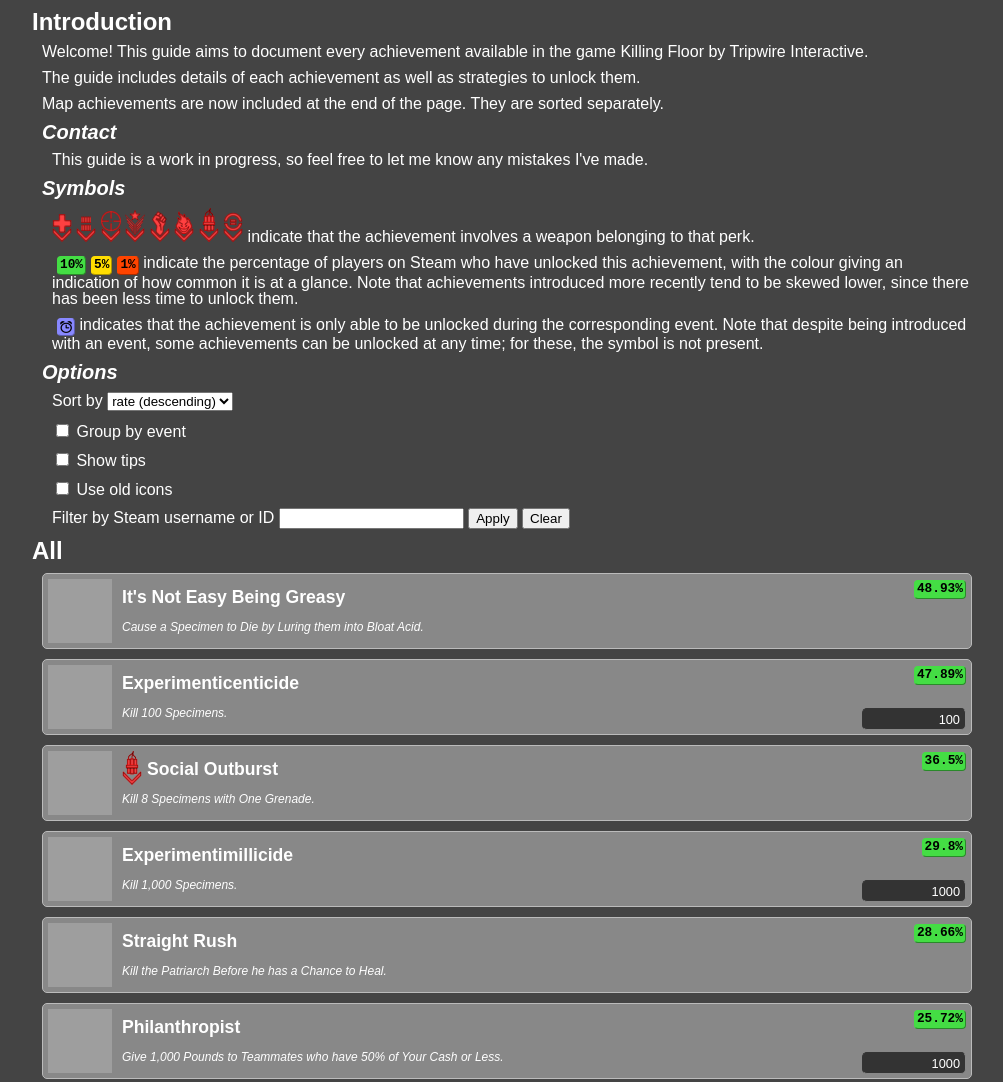
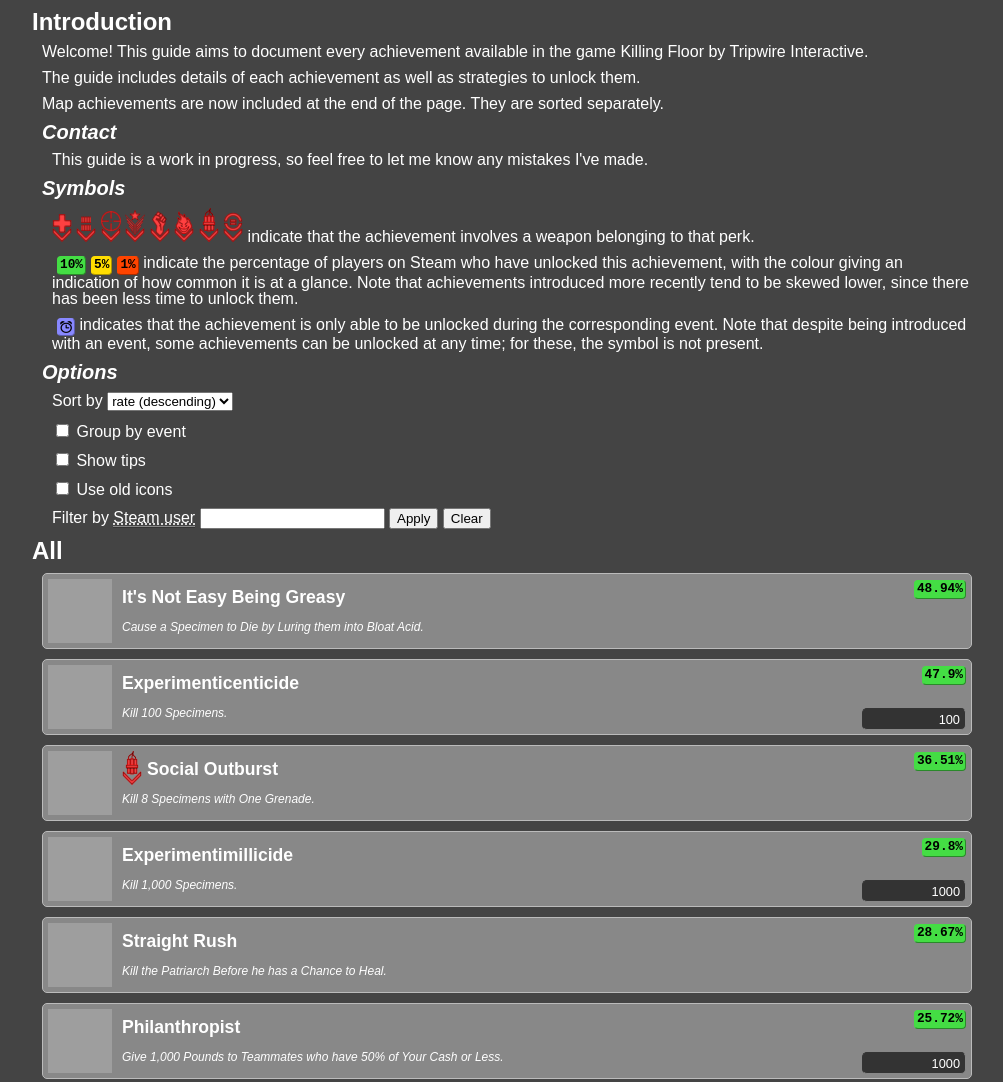
Before and after one commit to DuBistKomisch/kfag, a plain HTML site: page index.html in a window 1280 px wide. Shown: the top 1082 px of the page, without its empty margins (128-1131 px from the left). Drawn offline with nearby package versions, Linux system fonts and the light colour scheme; grey boxes are pictures that could not be loaded.

Commit message:
Made filtering more user friendly

```diff
--- a/data.json
+++ b/data.json
@@ -9,7 +9,7 @@
         "icon": "83869d3f15ce7afe4ae829c1f1a96f61c8e17e1a",
         "name": "It's Not Easy Being Greasy",
         "description": "Cause a Specimen to Die by Luring them into Bloat Acid.",
-        "rate": 48.93
+        "rate": 48.94
       },
       {
         "id": "experimenticenticide",
@@ -17,7 +17,7 @@
         "icon": "7595469134375f7694cc2d29c95058eabb3e42d2",
         "name": "Experimenticenticide",
         "description": "Kill 100 Specimens.",
-        "rate": 47.89,
+        "rate": 47.9,
         "max": 100,
         "count": "kills"
       },
@@ -27,7 +27,7 @@
         "icon": "600d69cd647857320befc6b5f35fa61467563f34",
         "name": "Social Outburst",
         "description": "Kill 8 Specimens with One Grenade.",
-        "rate": 36.5,
+        "rate": 36.51,
         "perk": "demolition"
       },
       {
@@ -46,7 +46,7 @@
         "icon": "5d3066e2f58125db0e26e100fc8afea2b9d8083c",
         "name": "Straight Rush",
         "description": "Kill the Patriarch Before he has a Chance to Heal.",
-        "rate": 28.66
+        "rate": 28.67
       },
       {
         "id": "philanthropist",
@@ -104,7 +104,7 @@
         "icon": "e2eb0364ae4ff41954ecc542605cbc8de222b586",
         "name": "Too Close For Comfort",
         "description": "Finish off a Fleshpound using a Melee Attack.",
-        "rate": 16.27,
+        "rate": 16.26,
         "perk": "berserker"
       },
       {
@@ -122,7 +122,7 @@
         "icon": "25ba09203237cd47b92233374d7bd5c7eccbcbab",
         "name": "Quarter Pounder With Ease",
         "description": "Turn 5 Fleshpounds into Giblets.",
-        "rate": 13.14,
+        "rate": 13.13,
         "max": 5,
         "count": "gibbedfleshpounds",
         "perk": "demolition"
@@ -133,7 +133,7 @@
         "icon": "8398bea0b74eb748a996177ac0b6306df5f40134",
         "name": "Getting Chunky",
         "description": "Obliterate 10 Zeds at once with the Pipe Bomb.",
-        "rate": 12.85,
+        "rate": 12.84,
         "perk": "demolition"
       },
       {
@@ -142,7 +142,7 @@
         "icon": "ffd6dae0c00e35e453c9655b7aba2b73083b75da",
         "name": "Fascist Dietitian",
         "description": "Kill 200 Bloats.",
-        "rate": 12.82,
+        "rate": 12.81,
         "max": 200,
         "count": "bloatkills"
       },
@@ -183,7 +183,7 @@
         "icon": "ad2be44ea13470264e1a7038a8839304ea4addd2",
         "name": "Flaming Hell, That was Close",
         "description": "As Firebug, kill the Husk with the Flamethrower before he hurts anyone.",
-        "rate": 11.37,
+        "rate": 11.36,
         "perk": "firebug"
       },
       {
@@ -203,7 +203,7 @@
         "icon": "312934b98ddaa4b5a841369fdb6aca046e927a05",
         "name": "Experimentilottacide",
         "description": "Kill 10,000 Specimens.",
-        "rate": 10.68,
+        "rate": 10.67,
         "max": 10000,
         "count": "kills"
       },
@@ -213,7 +213,7 @@
         "icon": "d1df5ec9cfaf0f851dd0783126a7fe6af114753b",
         "name": "Thin-Ice Pirouette",
         "description": "Complete 10 Waves when the Rest of your Team has Died.",
-        "rate": 7.05,
+        "rate": 7.04,
         "max": 10,
         "count": "solesurvivorwaves"
       },
@@ -223,7 +223,7 @@
         "icon": "cdd3ccb8acf79c79beb5ee79f039c1cabe20bb5b",
         "name": "Master Surgeon",
         "description": "As a Medic, Kill 8 Specimens using a Knife in a Single Wave.",
-        "rate": 6.52,
+        "rate": 6.51,
         "perk": "medic"
       },
       {
@@ -243,7 +243,7 @@
         "icon": "f40990e0d352bc19d2a4f26ee27ac2a501848893",
         "name": "Bitter Irony",
         "description": "Kill 2 Scrakes with a Chainsaw in a Single Wave.",
-        "rate": 5.06,
+        "rate": 5.05,
         "perk": "berserker"
       },
       {
@@ -252,7 +252,7 @@
         "icon": "223e39afb698e436a76d945f81bf583940ded108",
         "name": "Healing Touch",
         "description": "Heal 200 teammates with the MP7's medication dart.",
-        "rate": 4.74,
+        "rate": 4.73,
         "max": 200,
         "count": "teammateshealedwithmp7",
         "perk": "medic"
@@ -400,7 +400,7 @@
             "icon": "366d6ee5bd659841507fc9fd5de687ef1eeb92a5",
             "name": "Uber Tuber",
             "description": "Expensive but delicious! Brought to you by Dr. Dougley and Lord Ned.",
-            "rate": 1.19,
+            "rate": 1.2,
             "event": true,
             "tips": [
               "Buy the Potato weapon which costs £70,000.",
@@ -426,7 +426,7 @@
             "icon": "100321aa0c3c48f153dd75a0a9a18252f2701c93",
             "name": "Ringmaster",
             "description": "Kill the \"Ring Leader\" (Circus Patriarch)",
-            "rate": 15.71,
+            "rate": 15.77,
             "event": true
           },
           {
@@ -435,7 +435,7 @@
             "icon": "b9c697a092c9a9882499f007b24b9397a915bd0e",
             "name": "Clearing Clown Alley",
             "description": "Kill 5 Circus Bloats in one game.",
-            "rate": 14.09,
+            "rate": 14.13,
             "event": true
           },
           {
@@ -444,7 +444,7 @@
             "icon": "2bd28a76c391a7c31a0a98e4d316503fccf5b823",
             "name": "Small Hands",
             "description": "Kill 3 Circus Clots in a wave with the Lever Action Rifle.",
-            "rate": 13.82,
+            "rate": 13.86,
             "event": true,
             "perk": "sharpshooter"
           },
@@ -454,7 +454,7 @@
             "icon": "e4b458bc9b18e0f769c63697f095cfb84b7894cb",
             "name": "Sparring with a Master",
             "description": "Kill a Circus Gorefast with a Melee weapon.",
-            "rate": 12.45,
+            "rate": 12.48,
             "event": true,
             "perk": "berserker"
           },
@@ -464,7 +464,7 @@
             "icon": "9c39b2960ec8e72f2479e90b35b44fe6cdc60ad5",
             "name": "Seeing Double",
             "description": "Kill 5 Circus Crawlers with a Bullpup in one wave.",
-            "rate": 8.86,
+            "rate": 8.88,
             "event": true,
             "perk": "commando"
           },
@@ -474,7 +474,7 @@
             "icon": "e5c63e808400cd45c47eb5b0e3b7116aac994b45",
             "name": "Windjammer Enthusiast",
             "description": "Survive 10 seconds after being screamed at by at Circus Siren on Hard or above.",
-            "rate": 8.33,
+            "rate": 8.35,
             "event": true
           },
           {
@@ -483,7 +483,7 @@
             "icon": "455a11ba7d1e4c05139308bb5fdf79b718467cc3",
             "name": "Elephant Gun",
             "description": "Land the killing blow on a Circus Fleshpound with a Pistol.",
-            "rate": 7.42,
+            "rate": 7.44,
             "event": true,
             "perk": "sharpshooter"
           },
@@ -493,7 +493,7 @@
             "icon": "fa9aa734c5fb45cb5d5ee23db2592305508cf3ba",
             "name": "The Big Hunt",
             "description": "Kill a Circus Scrake with a Crossbow.",
-            "rate": 6.83,
+            "rate": 6.85,
             "event": true,
             "perk": "sharpshooter"
           },
@@ -503,7 +503,7 @@
             "icon": "fc6b4134a63b6ec8ac45ffd4f14cd492ff41229e",
             "name": "Burning up the Midway",
             "description": "Kill 10 Circus Clots with a Fire-based weapon.",
-            "rate": 6.21,
+            "rate": 6.23,
             "event": true,
             "perk": "firebug"
           },
@@ -513,7 +513,7 @@
             "icon": "bb80b572b6641a52f3d97c9cf54866b3a4c367b4",
             "name": "Taking Down the Big Top",
             "description": "Kill 4 Circus Zeds in 1 ZED time chain with a Melee weapon.",
-            "rate": 5,
+            "rate": 5.02,
             "event": true,
             "perk": "berserker"
           },
@@ -536,7 +536,7 @@
             "icon": "24e53a657c0564f21844a97a124360b71a731b72",
             "name": "Lifting a Dumbell",
             "description": "Kill a Circus Husk with a LAW.",
-            "rate": 2.44,
+            "rate": 2.45,
             "event": true,
             "perk": "demolition"
           },
@@ -627,7 +627,7 @@
             "icon": "d564f704eb13c8a3e1d9a1a7e31cd051c4ed2804",
             "name": "Assault Flayer Ordinance",
             "description": "Push a scrake back with the direct fire from a Hunting Shotgun or alt fire from the Multi-Chamber ZED Thrower",
-            "rate": 8.13,
+            "rate": 8.14,
             "perk": "support"
           },
           {
@@ -724,7 +724,7 @@
             "icon": "372b78c8dd3d2e6c99372a0695edaff20ea4b833",
             "name": "Mrs. Punkd",
             "description": "Get 4 of 6 of the 2013 Summer Event in-game level Achievements, one Standard and one Objective Mode map completion Achievement, plus the Punk'd Achievement to unlock Steampunk Mrs. Foster",
-            "rate": 0.91,
+            "rate": 0.92,
             "event": true,
             "tips": [
               "Requires <a href=\"#punkd\">Punk'd</a>.",
@@ -744,7 +744,7 @@
             "icon": "56c45bb4c9da52c30cc3963c6d2feea065cce0f6",
             "name": "Oktoberfest Master",
             "description": "Collect all the Beer Steins",
-            "rate": 0.14,
+            "rate": 0.15,
             "tips": [
               "<a href=\"https://www.youtube.com/watch?v=n26l6JfIAJY\">A video guide to the locations</a> by TMPGames."
             ]
@@ -755,7 +755,7 @@
             "icon": "665e640f9b774b3cbf86ed05762ea8905d848489",
             "name": "Rich Evil Uncle",
             "description": "Collect all the Treasure Bags",
-            "rate": 0.08,
+            "rate": 0.09,
             "tips": [
               "<a href=\"https://www.youtube.com/watch?v=2pNISGNhxao\">A video guide to the locations</a> by TMPGames."
             ]
@@ -766,7 +766,7 @@
             "icon": "7b4adee17cff70733a1b91d22d68983b3ab97ee2",
             "name": "Nitro Boost!",
             "description": "Get the Nitro to the Objective in 135 seconds or less",
-            "rate": 0.23
+            "rate": 0.26
           },
           {
             "id": "totally-metal",
@@ -774,7 +774,7 @@
             "icon": "938bfefec4cf3acf86b5c481f04c8bd28b96ca00",
             "name": "Totally Metal",
             "description": "Kill 250 Zeds before completing the welding objective",
-            "rate": 0.33
+            "rate": 0.37
           },
           {
             "id": "multi-pass",
@@ -782,7 +782,7 @@
             "icon": "4361f09d30dc059ec7522b87c33f5feb2624bb72",
             "name": "Multi-pass",
             "description": "Pick up the door key",
-            "rate": 0.53,
+            "rate": 0.58,
             "tips": [
               "Counts for all players when one person picks it up, so impossible to miss."
             ]
@@ -793,7 +793,7 @@
             "icon": "90a115c82fb10954fd4d3068848a48c8bf1645b6",
             "name": "Science Hater",
             "description": "Destroy all the DNA vials",
-            "rate": 0.24,
+            "rate": 0.27,
             "tips": [
               "Easier in normal mode than objective mode, because you can't go back to previous sections of the map. Some of the vials are also moved between modes.",
               "<a href=\"https://www.youtube.com/watch?v=tBOWoolsEpw\">A video guide to the locations</a> by TMPGames."
@@ -805,7 +805,7 @@
             "icon": "851ce452dddb84c5bbf1c94cb461e4090e2827ba",
             "name": "Doctor WHO??",
             "description": "Get all Objective achievements and beat KFO Transit on Hard or above to unlock Dr Rachel Clamely",
-            "rate": 0.1,
+            "rate": 0.12,
             "tips": [
               "Requires all 4 of <a href=\"#nitro-boost\">Nitro Boost!</a>, <a href=\"#totally-metal\">Totally Metal</a>, <a href=\"#multi-pass\">Multi-pass</a>, and <a href=\"#science-hater\">Science Hater</a>.",
               "You also have to beat Transit in <a href=\"#kfo-transit\">objective</a> mode on at least hard difficulty."
@@ -838,7 +838,7 @@
             "icon": "4141d8592164ffeda39c4222f82b8510af6832a3",
             "name": "Carving The Jack O' Lantern",
             "description": "Decapitate a burning Halloween specimen in Bedlam",
-            "rate": 3.58,
+            "rate": 3.57,
             "event": true
           },
           {
@@ -1023,7 +1023,7 @@
             "icon": "7050d94c5bf822758c8f194e4d4a2dbd9795fcf7",
             "name": "777",
             "description": "Win Fuel on the first try",
-            "rate": 0.59,
+            "rate": 0.6,
             "tips": [
               "Basically down to luck. Only the first try of each machine counts, so you only get 2 chances per run.",
               "The map KF-777 on the Steam workshop lets you cheat by spawning many more slot machines."
@@ -1104,7 +1104,7 @@
             "icon": "31350dba7ff054dbc9c866560e906d5be15e2919",
             "name": "Who Brings a Gun to a Snow Ball Fight?",
             "description": "Kill a Christmas Husk with any Pistol.",
-            "rate": 16.8,
+            "rate": 16.79,
             "event": true,
             "perk": "sharpshooter"
           },
@@ -1114,7 +1114,7 @@
             "icon": "555cae553ef16908e8cceba5db58f44d83c9381c",
             "name": "Merry Friggin Christmas",
             "description": "Kill the Christmas Patriarch.",
-            "rate": 16.4,
+            "rate": 16.39,
             "event": true
           },
           {
@@ -1123,7 +1123,7 @@
             "icon": "c5f4c52cb808df05db42c103cdd190331f908db5",
             "name": "Back to Work",
             "description": "Kill 20 Christmas Clots in one wave.",
-            "rate": 14.26,
+            "rate": 14.25,
             "event": true
           },
           {
@@ -1132,7 +1132,7 @@
             "icon": "ff7594a304c3a5f281fa5f8da553f025ef91b9d9",
             "name": "Rudolph, the Bloody Nosed Reindeer",
             "description": "Kill a Christmas Crawler with a Crossbow.",
-            "rate": 8.15,
+            "rate": 8.14,
             "event": true,
             "perk": "sharpshooter"
           },
@@ -1142,7 +1142,7 @@
             "icon": "8d247fb5166b9c96fb7b3e82fbadaf3d559b42a3",
             "name": "Eggnog Anyone?",
             "description": "Get covered in Christmas Bloat Bile and live for 10 seconds on Hard, Suicidal, or Hell on Earth.",
-            "rate": 7.49,
+            "rate": 7.48,
             "event": true
           },
           {
@@ -1269,7 +1269,7 @@
             "icon": "70c580cd2f9472aa5007bb0857275914033eb715",
             "name": "A Bloody Christmas Carol",
             "description": "Kill 15 XMas Clots, 5 xmas Stalkers, 5 XMas Crawlers, 1 XMas Siren and 1 XMas Bloat.",
-            "rate": 17.29,
+            "rate": 17.28,
             "event": true
           },
           {
@@ -1374,7 +1374,7 @@
             "icon": "6eb9e1dc66038ddabab2da97a8cf9d08cc0d5c12",
             "name": "Gimli That Axe!",
             "description": "Get the Not-a-war-hammer Achievement in Dwarfs!?",
-            "rate": 2.18,
+            "rate": 2.17,
             "tips": [
               "Either buy Dwarfs!? or play the free version and collect 40,000 gold, which takes about an hour at most."
             ]
--- a/kfag.html
+++ b/index.html
@@ -5,9 +5,9 @@
     <title>Killing Floor Achievement Guide</title>
     <link rel="stylesheet" type="text/css" href="css/reset.css" />
     <link rel="stylesheet" type="text/css" href="css/template.css" />
-    <script src="http://code.jquery.com/jquery-2.0.3.min.js"></script>
+    <script src="http://code.jquery.com/jquery-2.1.1.min.js"></script>
     <script src="js/purl.js"></script>
-    <script src="js/insert.js"></script>
+    <script src="js/main.js"></script>
   </head>
   <body>
     <section id="introduction">
@@ -62,9 +62,10 @@
         <p><label><input type="checkbox" id="tips" name="tips" /> Show tips</label></p>
         <p><label><input type="checkbox" id="old" name="old" /> Use old icons</label></p>
         <p>
-          <label>Filter by Steam username or ID <input type="text" id="filter" name="filter"></input></label>
+          <label>Filter by <abbr title="either your username (steamcommunity.com/id/dubistkomisch) or SteamID64 (steamcommunity.com/profiles/76561198030777165)">Steam user</abbr> <input type="text" id="filter" name="filter"></input></label>
           <button id="filterApply">Apply</button>
           <button id="filterClear">Clear</button>
+          <span id="filterStatus"></span>
         </p>
       </section>
     </section>
--- a/maps.json
+++ b/maps.json
@@ -10,7 +10,7 @@
         "rate": [
           15.86,
           5.64,
-          1.71,
+          1.7,
           1.16
         ]
       },
@@ -30,7 +30,7 @@
         "api": "farm",
         "name": "Farm",
         "rate": [
-          8.97,
+          8.96,
           3.01,
           1.36,
           0.98
@@ -55,7 +55,7 @@
           12.1,
           4.94,
           1.68,
-          1.15
+          1.14
         ]
       }
     ]
@@ -141,7 +141,7 @@
         "api": "filthscross",
         "name": "Filth's Cross",
         "rate": [
-          3.64,
+          3.63,
           1.78,
           1.06,
           0.92
@@ -163,7 +163,7 @@
         "api": "icebreaker",
         "name": "Icebreaker",
         "rate": [
-          3.74,
+          3.73,
           1.73,
           1.03,
           0.93
@@ -174,9 +174,9 @@
         "api": "mountainpass",
         "name": "Mountain Pass",
         "rate": [
-          8.99,
-          3.3,
-          1.34,
+          8.98,
+          3.29,
+          1.33,
           1.05
         ]
       },
@@ -185,7 +185,7 @@
         "api": "suburbia",
         "name": "Suburbia",
         "rate": [
-          3.6,
+          3.59,
           1.66,
           1.03,
           0.91
@@ -197,7 +197,7 @@
         "name": "Waterworks",
         "rate": [
           4.26,
-          1.84,
+          1.83,
           1.06,
           0.94
         ]
@@ -213,7 +213,7 @@
         "api": "santasevillair",
         "name": "Santa's Evil Lair",
         "rate": [
-          4.34,
+          4.33,
           1.69,
           1.01,
           0.92
@@ -241,7 +241,7 @@
         "name": "Abusement Park",
         "rate": [
           4.55,
-          2,
+          1.99,
           1.15,
           0.99
         ]
@@ -302,7 +302,7 @@
         "rate": [
           2.26,
           1.02,
-          0.63,
+          0.64,
           0.6
         ]
       },
@@ -324,7 +324,7 @@
         "rate": [
           1.18,
           0.6,
-          0.36,
+          0.37,
           0.32
         ]
       },
@@ -344,7 +344,7 @@
         "api": "sirensbelch",
         "name": "Siren's Belch",
         "rate": [
-          0.16,
+          0.18,
           0.09,
           0.05,
           0.04
@@ -355,8 +355,8 @@
         "api": "stronghold",
         "name": "Stronghold",
         "rate": [
-          0.14,
-          0.07,
+          0.15,
+          0.08,
           0.04,
           0.04
         ]
@@ -366,8 +366,8 @@
         "api": "transit",
         "name": "Transit",
         "rate": [
-          0.15,
-          0.09,
+          0.16,
+          0.1,
           0.05,
           0.04
         ]
@@ -385,7 +385,7 @@
         "kfo": true,
         "rate": [
           2.31,
-          0.77,
+          0.78,
           0.56,
           0.51
         ]
@@ -408,10 +408,10 @@
         "name": "Transit",
         "kfo": true,
         "rate": [
-          0.18,
-          0.11,
+          0.2,
+          0.13,
           0.04,
-          0.03
+          0.04
         ]
       }
     ]
```
Also changed, not shown: css/template.css (+9 -1 lines), js/main.js (renamed from js/insert.js, +25 -15 lines).
